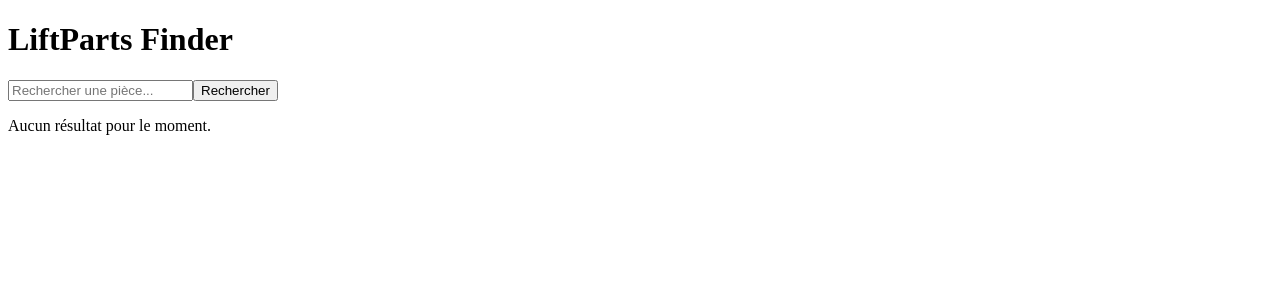
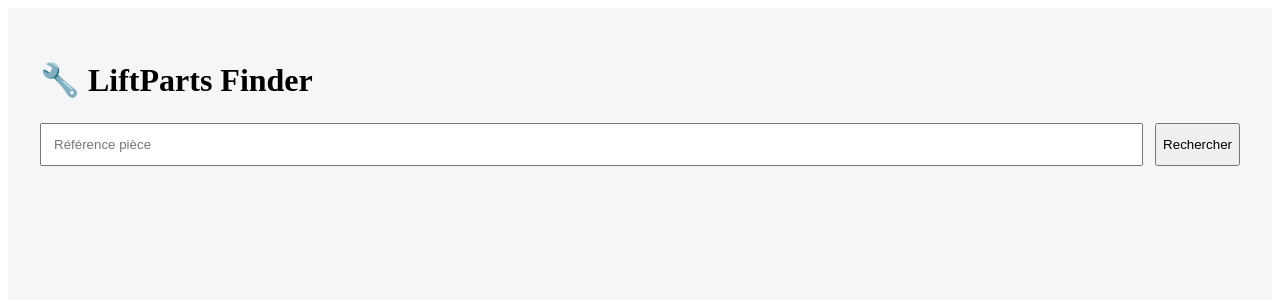
Before and after one commit to Zied-LPF/liftparts-finder, a Next.js app: page / in a window 1280 px wide. Shown: the top 300 px of the page. Built offline with nearby package versions, Linux system fonts and the light colour scheme.

Commit message:
V2 UI: modern supplier cards layout (remove score display)

```diff
--- a/pages/index.tsx
+++ b/pages/index.tsx
@@ -1,87 +1,132 @@
-import { useState } from "react"
+import { useState } from 'react'
+
+type SupplierResult = {
+  supplier: string
+  title: string | null
+  description: string | null
+  reference: string | null
+  image: string | null
+  fallbackImage: string
+  link: string
+}
 
 export default function Home() {
-  const [query, setQuery] = useState("")
-  const [results, setResults] = useState<any[]>([])
+  const [query, setQuery] = useState('')
+  const [results, setResults] = useState<SupplierResult[]>([])
+  const [loading, setLoading] = useState(false)
+  const [lastSearch, setLastSearch] = useState('')
 
-  const handleSearch = async () => {
-    if (!query) return
+  const runSearch = async () => {
+    if (!query.trim()) return
+    setLoading(true)
+    setLastSearch(query.trim())
 
-    const res = await fetch(`/api/search?q=${query}`)
-    const data = await res.json()
-    setResults(data)
+    const res = await fetch(
+      `/api/search-suppliers?q=${encodeURIComponent(query.trim())}`
+    )
+    setResults(await res.json())
+    setLoading(false)
   }
 
   return (
-    <div className="min-h-screen bg-gray-100 p-6">
-      <div className="max-w-4xl mx-auto">
-        <h1 className="text-3xl font-bold mb-6 text-center">
-          LiftParts Finder
-        </h1>
+    <main style={{ padding: 32, background: '#f4f6f8', minHeight: '100vh' }}>
+      <h1>🔧 LiftParts Finder</h1>
 
-        {/* Barre de recherche */}
-        <div className="flex gap-2 mb-8">
+      <div style={{ display: 'flex', gap: 12, margin: '24px 0' }}>
         <input
-            type="text"
-            placeholder="Rechercher une pièce..."
           value={query}
           onChange={(e) => setQuery(e.target.value)}
-            onKeyDown={(e) => {
-              if (e.key === "Enter") handleSearch()
-            }}
-            className="flex-1 p-3 rounded-lg border border-gray-300 focus:outline-none focus:ring-2 focus:ring-blue-500"
+          onKeyDown={(e) => e.key === 'Enter' && runSearch()}
+          placeholder="Référence pièce"
+          style={{ flex: 1, padding: 12 }}
         />
-          <button
-            onClick={handleSearch}
-            className="bg-blue-600 text-white px-5 py-3 rounded-lg hover:bg-blue-700 transition"
-          >
-            Rechercher
-          </button>
+        <button onClick={runSearch}>Rechercher</button>
       </div>
 
-        {/* Résultats */}
-        <div>
-          {results.length === 0 && (
-            <p className="text-center text-gray-500">
-              Aucun résultat pour le moment.
+      {loading && <p>Recherche en cours…</p>}
+
+      <div
+        style={{
+          display: 'grid',
+          gridTemplateColumns: 'repeat(auto-fit,minmax(320px,1fr))',
+          gap: 24,
+        }}
+      >
+        {results.map((r) => {
+          const imageToShow = r.image || r.fallbackImage
+
+          return (
+            <div
+              key={r.supplier}
+              style={{ background: '#fff', padding: 20, borderRadius: 8 }}
+            >
+              <h3>{r.supplier}</h3>
+
+              <div
+                style={{
+                  height: 180,
+                  border: '1px solid #ddd',
+                  display: 'flex',
+                  alignItems: 'center',
+                  justifyContent: 'center',
+                  marginBottom: 12,
+                }}
+              >
+                <img
+                  src={imageToShow}
+                  alt={r.title ?? r.supplier}
+                  style={{ maxHeight: '100%', maxWidth: '100%' }}
+                />
+              </div>
+
+              <strong>
+                {r.title ?? 'Résultats disponibles chez ce fournisseur'}
+              </strong>
+
+              {r.description && (
+                <p style={{ fontSize: 13, color: '#555', marginTop: 6 }}>
+                  {r.description}
                 </p>
               )}
 
-          {results.map((result, index) => (
+              {r.reference && (
                 <div
-              key={index}
-              className="bg-white shadow-md rounded-xl p-5 mb-4 border hover:shadow-lg transition"
+                  style={{
+                    fontSize: 12,
+                    fontFamily: 'monospace',
+                    color: '#666',
+                    marginTop: 6,
+                  }}
                 >
-              <div className="flex justify-between items-center mb-2">
-                <h2 className="text-lg font-semibold">
-                  {result.supplier}
-                </h2>
+                  Référence fournisseur : {r.reference}
+                </div>
+              )}
+
+              <div style={{ fontSize: 12, marginTop: 4, color: '#666' }}>
+                Recherche : {lastSearch}
               </div>
 
-              <p className="text-gray-900 font-medium mb-1">
-                {result.name}
-              </p>
-
-              {result.brand && (
-                <span className="inline-block bg-gray-200 text-gray-700 text-xs px-2 py-1 rounded-full mb-3">
-                  {result.brand}
-                </span>
-              )}
-
-              <div>
               <a
-                  href={result.url}
+                href={r.link}
                 target="_blank"
                 rel="noopener noreferrer"
-                  className="inline-block bg-blue-600 text-white px-4 py-2 rounded-lg hover:bg-blue-700 transition"
+                style={{
+                  display: 'block',
+                  marginTop: 12,
+                  background: '#0d6efd',
+                  color: '#fff',
+                  textAlign: 'center',
+                  padding: 10,
+                  borderRadius: 6,
+                  textDecoration: 'none',
+                }}
               >
-                  Voir chez fournisseur
+                Voir chez {r.supplier}
               </a>
             </div>
+          )
+        })}
       </div>
-          ))}
-        </div>
-      </div>
-    </div>
+    </main>
   )
 }
```
Lines whose indentation alone changed are shown as unchanged.
